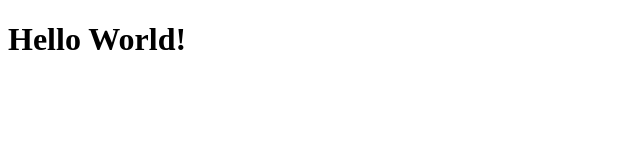
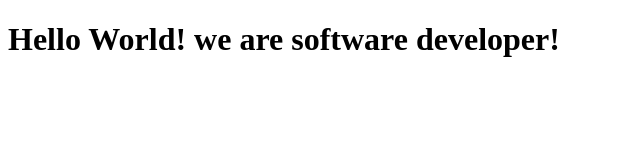
Before and after one commit to MarcoDDM/asad-marco, a plain HTML site: page index.html in a window 1280 px wide. Shown: the whole page, without its empty margins (0-640 px from the left). Drawn offline with Linux system fonts and the light colour scheme.

Commit message:
second commit

```diff
--- a/index.html
+++ b/index.html
@@ -1,5 +1,6 @@
 <!DOCTYPE html>
 <html lang="en">
+
 <head>
   <meta charset="UTF-8">
   <title>Fork Me! FCC: Test Suite Template</title>
@@ -8,8 +9,9 @@
 
 <body>
   <script src="https://cdn.freecodecamp.org/testable-projects-fcc/v1/bundle.js"></script>
-    <h1>Hello World!</h1>
+  <h1>Hello World! we are software developer!</h1>
 
-    <script  src="js/index.js"></script>
+  <script src="js/index.js"></script>
 </body>
+
 </html>
```
Lines whose indentation alone changed are shown as unchanged.
